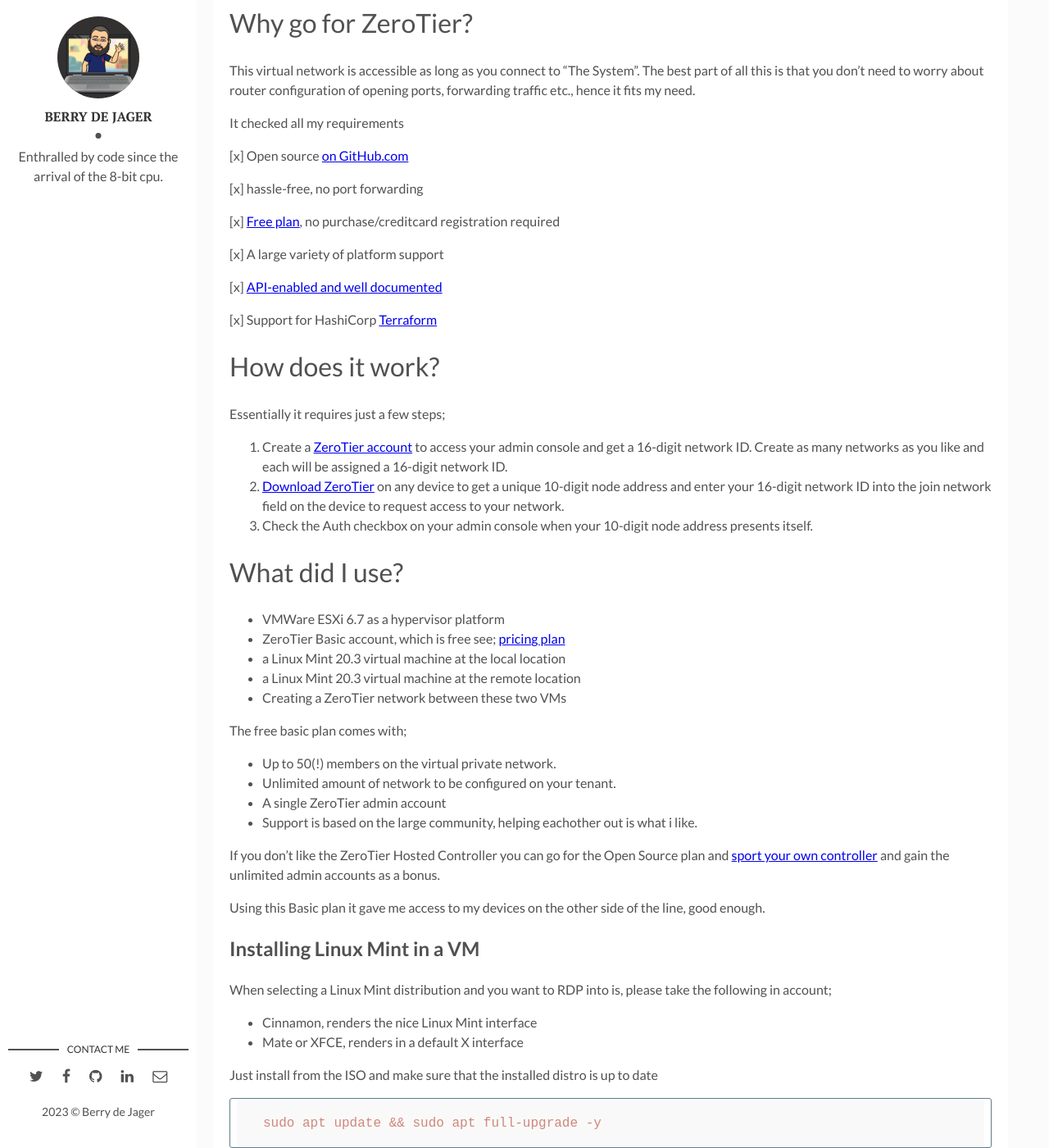
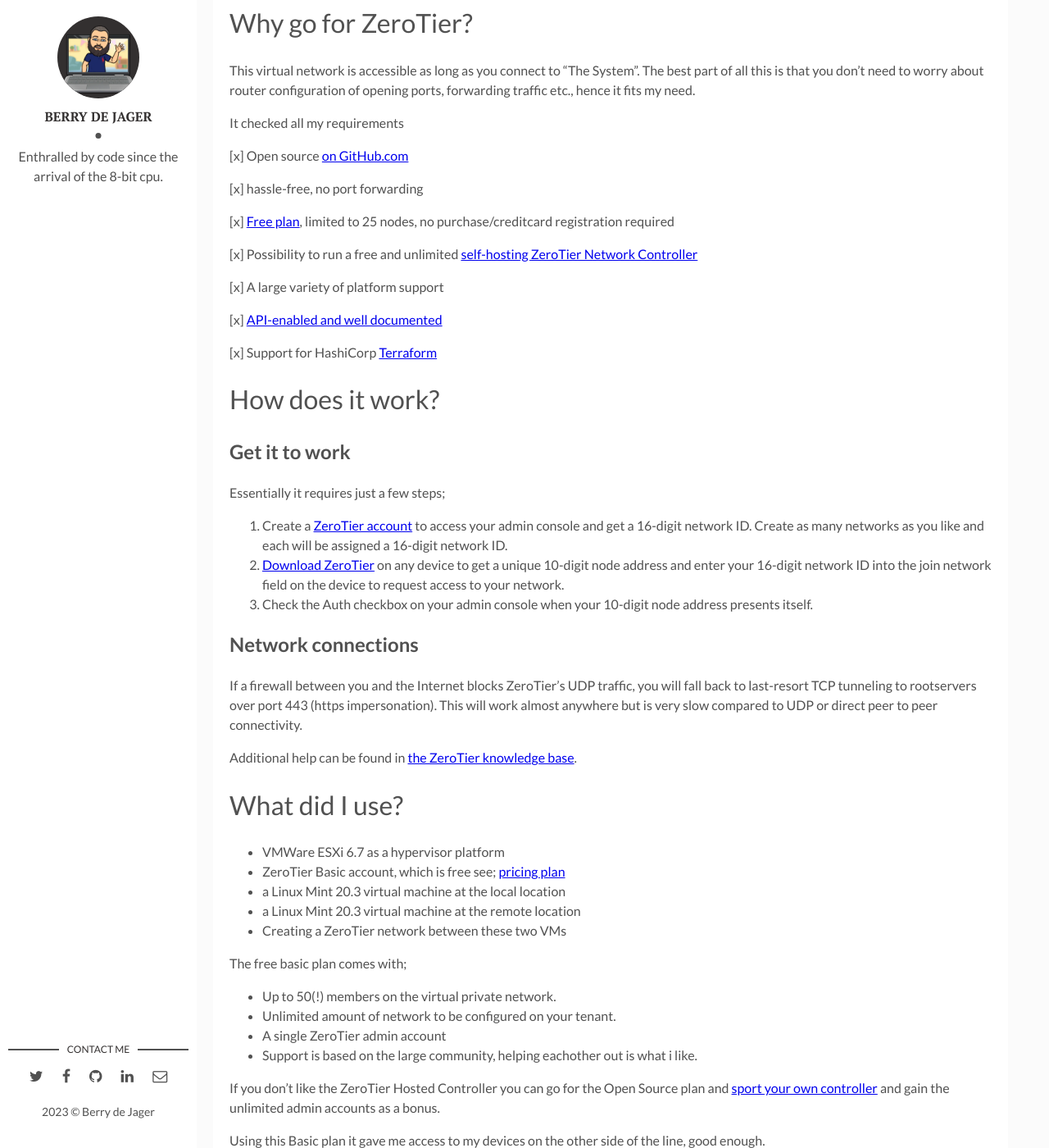
Before and after one commit to berrydejager/code, a Jekyll site: the page built from _posts/2022-04-02-Bye-VPN-Hello-ZeroTier.markdown, in a window 1280 px wide and 1400 px high, scrolled down 2005 px. Shown: the whole window at 82% size. Built offline with Jekyll 4.4.1, drawn with Linux system fonts in a browser that asks for light colours.

Commit message:
Update 2022-04-02-Bye-VPN-Hello-ZeroTier.markdown

```diff
--- a/_posts/2022-04-02-Bye-VPN-Hello-ZeroTier.markdown
+++ b/_posts/2022-04-02-Bye-VPN-Hello-ZeroTier.markdown
@@ -34,7 +34,9 @@
 
 [x] hassle-free, no port forwarding
 
-[x] [Free plan](https://www.zerotier.com/pricing/), no purchase/creditcard registration required
+[x] [Free plan](https://www.zerotier.com/pricing/), limited to 25 nodes, no purchase/creditcard registration required
+
+[x] Possibility to run a free and unlimited [self-hosting ZeroTier Network Controller](https://docs.zerotier.com/self-hosting/introduction)
 
 [x] A large variety of platform support
 
@@ -44,13 +46,19 @@
 
 # How does it work?
 
+## Get it to work
+
 Essentially it requires just a few steps;
 
 1. Create a [ZeroTier account](https://accounts.zerotier.com/auth/realms/zerotier/protocol/openid-connect/registrations?client_id=zt-central&redirect_uri=https%3A%2F%2Fmy.zerotier.com%2Fapi%2F_auth%2Foidc%2Fcallback&response_type=code&scope=openid+profile+email+offline_access&state=state) to access your admin console and get a 16-digit network ID. Create as many networks as you like and each will be assigned a 16-digit network ID.
 2. [Download ZeroTier](https://www.zerotier.com/download/) on any device to get a unique 10-digit node address and enter your 16-digit network ID into the join network field on the device to request access to your network.
 3. Check the Auth checkbox on your admin console when your 10-digit node address presents itself.
 
+## Network connections
 
+If a firewall between you and the Internet blocks ZeroTier's UDP traffic, you will fall back to last-resort TCP tunneling to rootservers over port 443 (https impersonation). This will work almost anywhere but is very slow compared to UDP or direct peer to peer connectivity.
+
+Additional help can be found in [the ZeroTier knowledge base](https://zerotier.atlassian.net/wiki/spaces/SD/overview).
 
 # What did I use?
 
```
